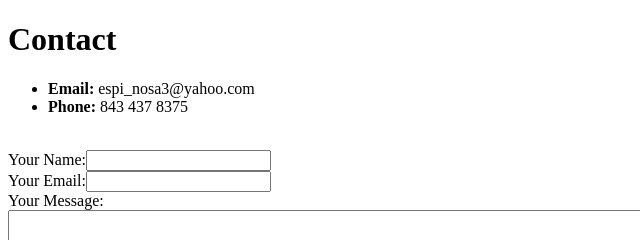
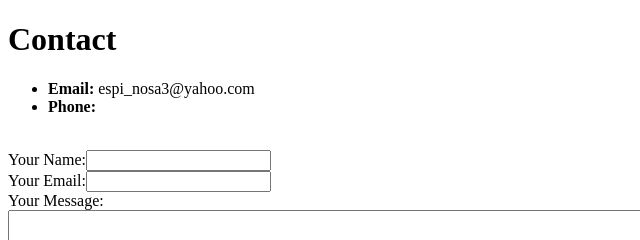
Before and after one commit to iespinosa3/cv, a plain HTML site: page contact.html in a window 1280 px wide. Shown: the top 240 px of the page, 0-640 px from the left. Drawn offline with Linux system fonts and the light colour scheme.

Commit message:
Update contact.html

```diff
--- a/contact.html
+++ b/contact.html
@@ -8,7 +8,7 @@
   <h1>Contact</h1>
   <ul>
 <li><strong>Email:</strong> espi_nosa3@yahoo.com</li>
-<li><strong>Phone:</strong>  843 437 8375</li>
+<li><strong>Phone:</strong> </li>
   </ul>
   <br>
 <table>
```
